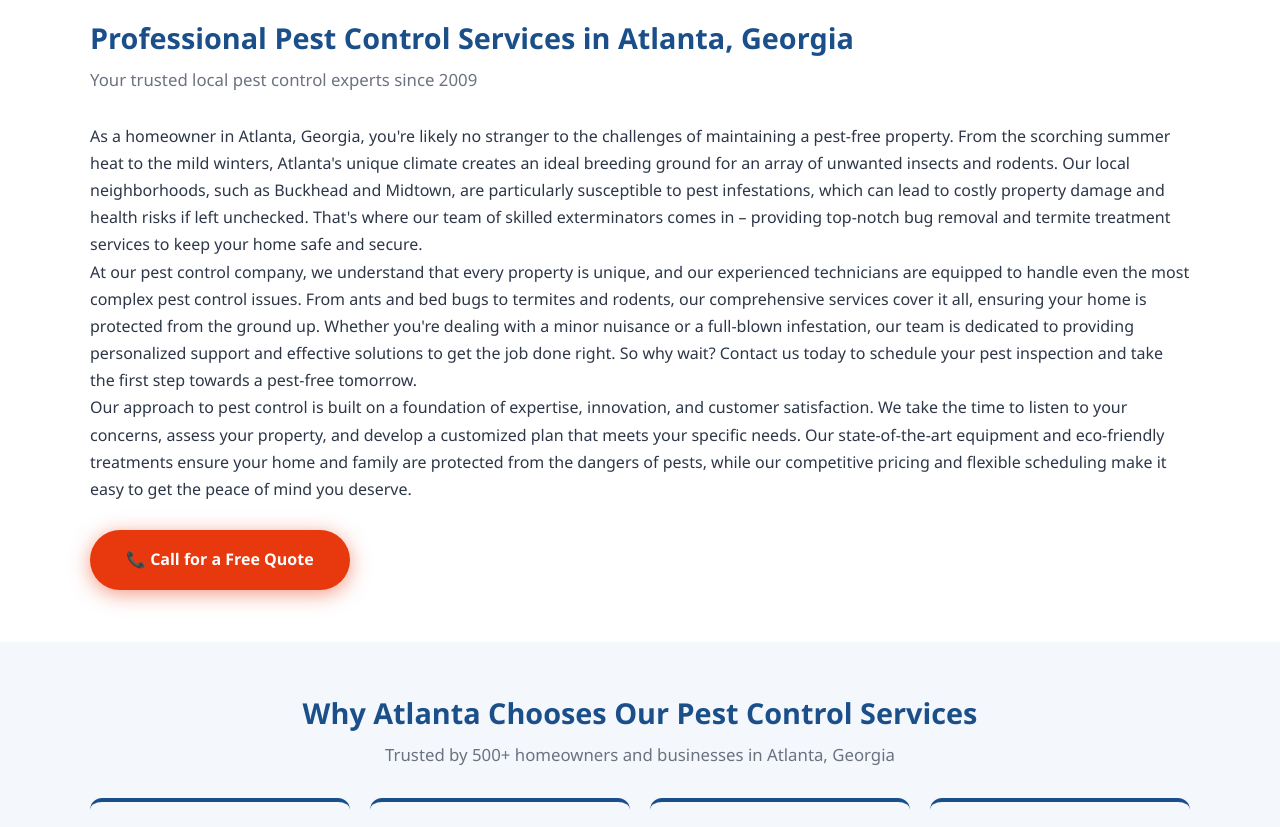
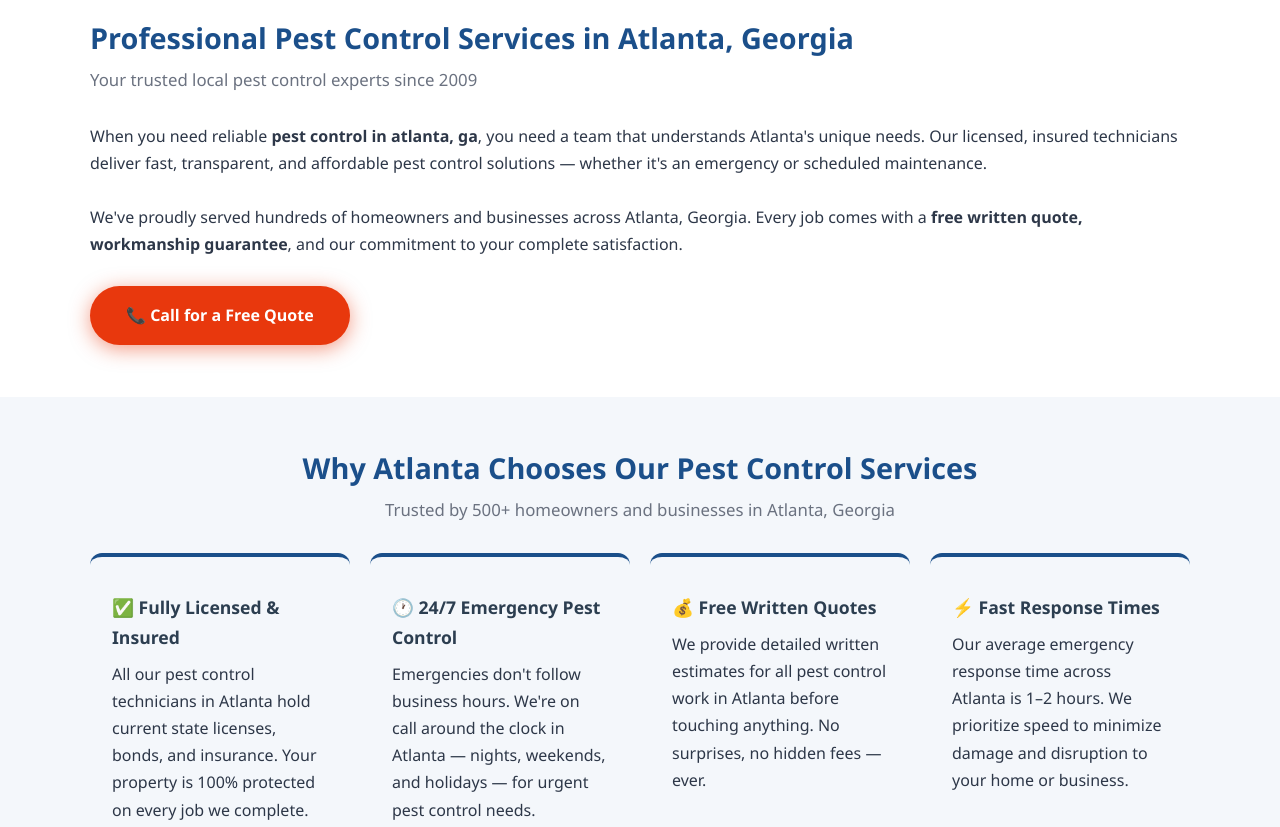
Before and after one commit to leadsmartaffiliate/pest-control-service-atlanta-ga, a plain HTML site: page index.html in a window 1280 px wide. Shown: the part 580-1407 px from the top of the page. Drawn offline with Linux system fonts and the light colour scheme.

Commit message:
Update index.html

```diff
--- a/index.html
+++ b/index.html
@@ -190,9 +190,7 @@ footer{background:var(--dark);color:#c9d1e0;padding:40px 20px 20px}
   <div class="section-inner">
     <h2 id="intro-heading">Professional Pest Control Services in Atlanta, Georgia</h2>
     <p class="section-sub">Your trusted local pest control experts since 2009</p>
-    <p>As a homeowner in Atlanta, Georgia, you're likely no stranger to the challenges of maintaining a pest-free property. From the scorching summer heat to the mild winters, Atlanta's unique climate creates an ideal breeding ground for an array of unwanted insects and rodents. Our local neighborhoods, such as Buckhead and Midtown, are particularly susceptible to pest infestations, which can lead to costly property damage and health risks if left unchecked. That's where our team of skilled exterminators comes in – providing top-notch bug removal and termite treatment services to keep your home safe and secure.</p>
-<p>At our pest control company, we understand that every property is unique, and our experienced technicians are equipped to handle even the most complex pest control issues. From ants and bed bugs to termites and rodents, our comprehensive services cover it all, ensuring your home is protected from the ground up. Whether you're dealing with a minor nuisance or a full-blown infestation, our team is dedicated to providing personalized support and effective solutions to get the job done right. So why wait? Contact us today to schedule your pest inspection and take the first step towards a pest-free tomorrow.</p>
-<p>Our approach to pest control is built on a foundation of expertise, innovation, and customer satisfaction. We take the time to listen to your concerns, assess your property, and develop a customized plan that meets your specific needs. Our state-of-the-art equipment and eco-friendly treatments ensure your home and family are protected from the dangers of pests, while our competitive pricing and flexible scheduling make it easy to get the peace of mind you deserve.</p>
+    <p>When you need reliable <strong>pest control in atlanta, ga</strong>, you need a team that understands Atlanta's unique needs. Our licensed, insured technicians deliver fast, transparent, and affordable pest control solutions — whether it's an emergency or scheduled maintenance.</p><br><p>We've proudly served hundreds of homeowners and businesses across Atlanta, Georgia. Every job comes with a <strong>free written quote, workmanship guarantee</strong>, and our commitment to your complete satisfaction.</p>
     <br>
     <a href="tel:PHONE_NUMBER" class="btn-call" style="font-size:1em"
        aria-label="Call for free Pest Control quote in Atlanta">📞 Call for a Free Quote</a>
@@ -361,8 +359,7 @@ footer{background:var(--dark);color:#c9d1e0;padding:40px 20px 20px}
   <div class="section-inner">
     <h2 id="areas-heading">Pest Control Service Areas in Atlanta, Georgia</h2>
     <p class="section-sub">We cover all neighborhoods and surrounding communities</p>
-    <p>Atlanta's reputation as a vibrant, cosmopolitan city belies its underlying challenges when it comes to pest control. The city's mild winters and scorching summers create an ideal breeding ground for termites, ants, and other pests, which can lead to costly property damage if left unchecked. The city's old infrastructure and historic buildings, such as those found in the Inman Park neighborhood, can be particularly vulnerable to pest infestations, making regular inspections and maintenance a must.</p>
-<p>For homeowners in Atlanta, it's essential to work with a pest control company that understands the unique challenges of the local climate and geography. Our team has extensive experience working with Atlanta residents, from the upscale lofts in the Castleberry Hill neighborhood to the cozy bungalows in the historic Virginia-Highland neighborhood. We know that every property is different, and our customized approach to pest control takes into account the specific needs and concerns of each homeowner.</p>
+
     <div class="area-grid" role="list" aria-label="Atlanta service areas">
       <a class="area-tag" role="listitem" href="/pest-control-service-downtown/" aria-label="Pest Control in Downtown, GA">Downtown</a>
       <a class="area-tag" role="listitem" href="/pest-control-service-midtown/" aria-label="Pest Control in Midtown, GA">Midtown</a>
```
